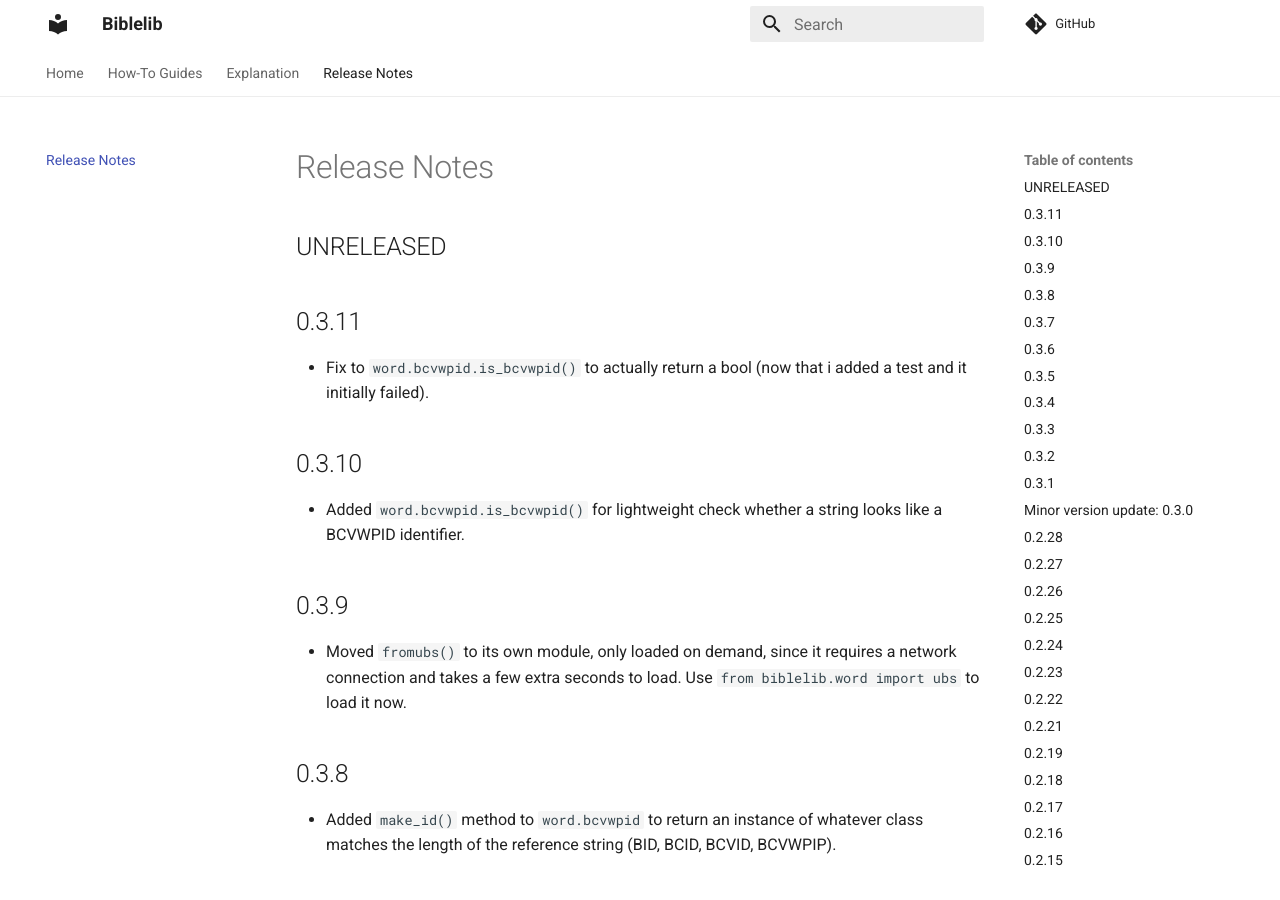
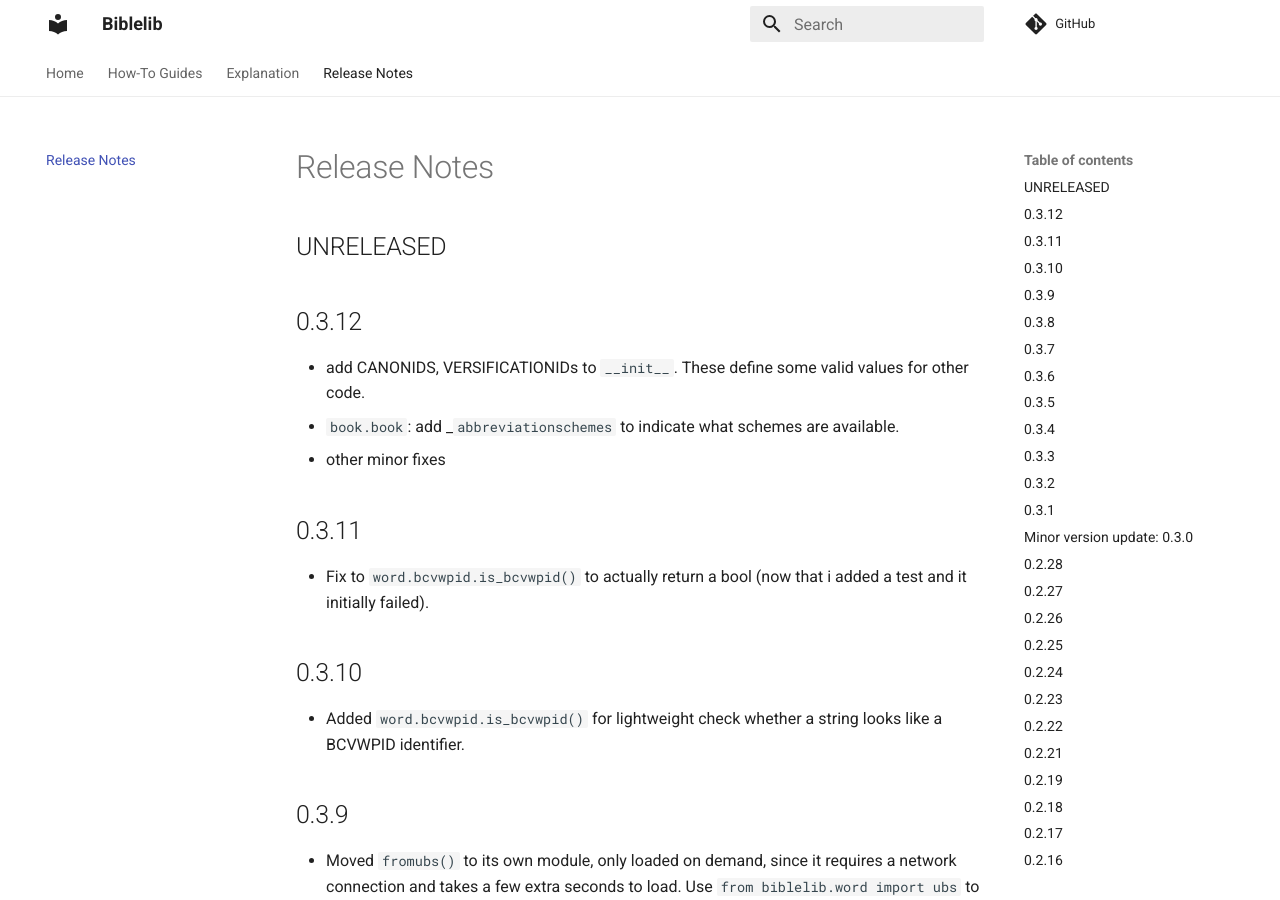
Before and after one commit to Clear-Bible/Biblelib, an MkDocs documentation site: the page built from docs/ReleaseNotes.md, in a window 1280 px wide and 900 px high. Built offline with MkDocs 1.6.1 and Material for MkDocs 9.7.7, drawn with Linux system fonts in a browser that asks for light colours; comment, search, counter and statistics services are not loaded.

Commit message:
v 0.3.12

```diff
--- a/docs/ReleaseNotes.md
+++ b/docs/ReleaseNotes.md
@@ -1,6 +1,14 @@
 # Release Notes
 
 ## UNRELEASED
+
+## 0.3.12
+
+- add CANONIDS, VERSIFICATIONIDs to `__init__`. These define some valid
+  values for other code.
+- `book.book`: add _`abbreviationschemes` to indicate what schemes are
+  available.
+- other minor fixes
 
 
 ## 0.3.11
```
